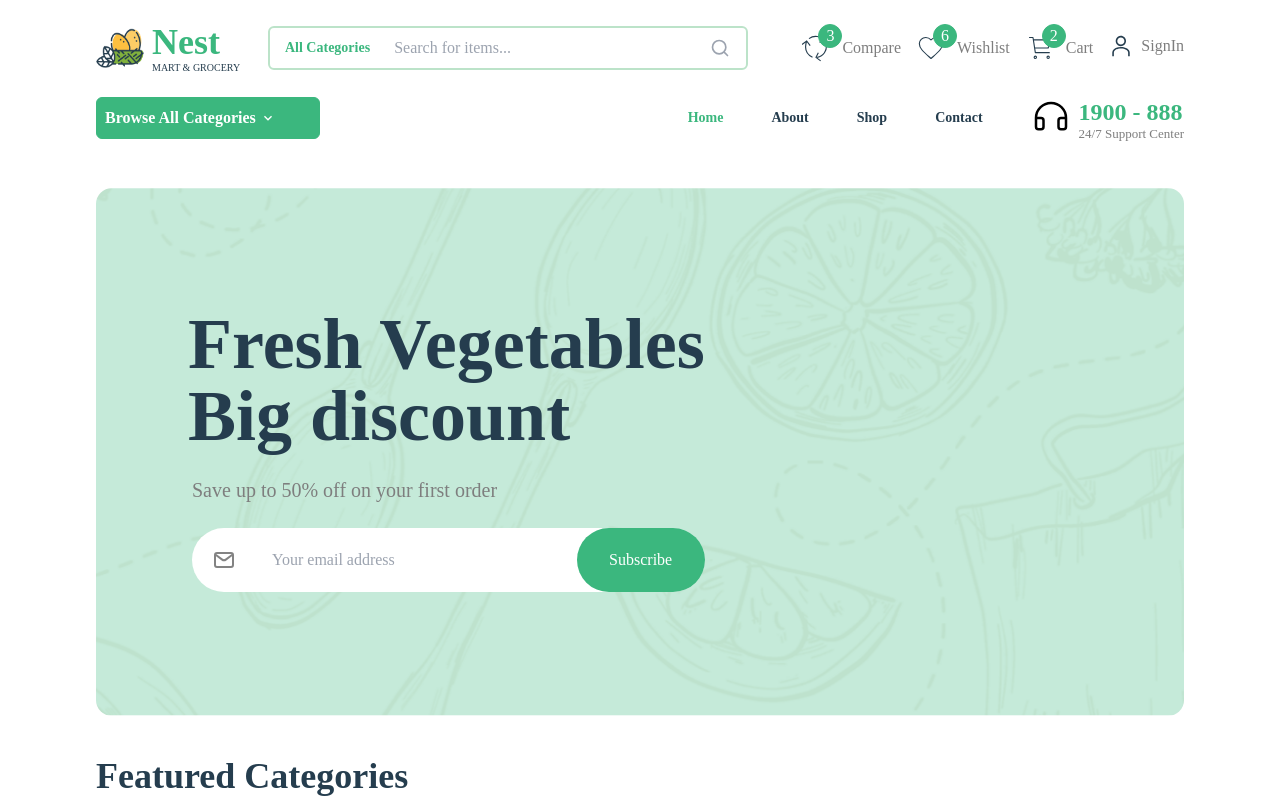
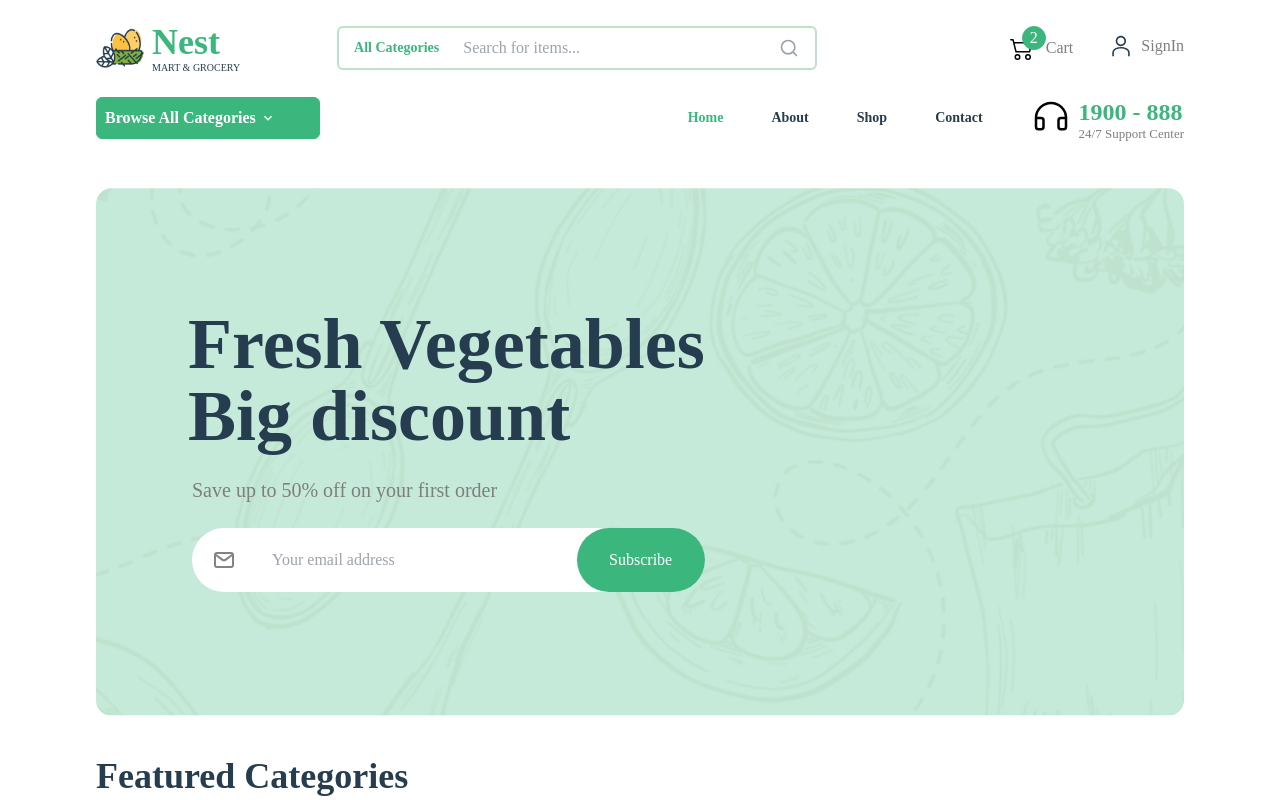
Before and after one commit to vicktor349/nestmart, a Next.js app: page / in a window 1280 px wide. Shown: the top 800 px of the page. Built offline with nearby package versions, Linux system fonts and the light colour scheme.

Commit message:
removed links without pages

```diff
--- a/components/Navbar.js
+++ b/components/Navbar.js
@@ -4,6 +4,7 @@ import Link from 'next/link'
 import { useRouter } from 'next/router'
 import { CiMenuBurger } from "react-icons/ci";
 import { CgClose } from "react-icons/cg";
+import { BsCart2 } from "react-icons/bs";
 
 const Navbar = () =>
 {
@@ -50,9 +51,6 @@ const Navbar = () =>
                                     <li>
                                         <Link href="/contact" className="text-primaryText block" style={{ color: activeColor("/contact") }} onClick={closeMobileMenu}>Contact</Link>
                                     </li>
-                                    <li>
-                                        <Link href="/signin" className="text-primaryText block" style={{ color: activeColor("/contact") }} onClick={closeMobileMenu}>Sign In</Link>
-                                    </li>
                                 </ul>
                             </div>
                         </div>
@@ -80,31 +78,17 @@ const Navbar = () =>
                     </section>
                 </div>
                 {/* THIRD SECTION OF DIV */}
-                <div className='flex items-center select-none ml-auto'>
-                    {/* compare div */}
-                    <div>
-                        <section className='ssm:hidden xl:flex items-center'>
-                            <Image src={"/images/icons/cycle.svg"} width={20} height={20} alt="cycle icon" className="h-7 w-7" />
-                            <div className="absolute ml-4 -mt-6 w-6 h-6 bg-primary text-white border border-primary rounded-full flex items-center justify-center">3</div>
-                            <Link className="text-[#7E7E7E] ml-3" href="#">Compare</Link>
-                        </section>
-                    </div>
-                    <div className='mx-4'>
-                        <section className='flex items-center'>
-                            <Image src={"/images/icons/love.svg"} width={100} height={100} alt="cycle icon" className="h-7 w-7" />
-                            <div className="absolute ml-4 -mt-6 w-6 h-6 bg-primary text-white border border-primary rounded-full flex items-center justify-center">6</div>
-                            <Link href="#" className="text-[#7E7E7E] ml-3 ssm:hidden xl:flex">Wishlist</Link>
-                        </section>
-                    </div>
+                <div className='flex items-center select-none ml-auto space-x-7'>
+                    {/* Cart div */}
                     <div>
                         <section className='flex items-center'>
-                            <Image src={"/images/icons/cart.svg"} width={20} height={20} alt="cycle icon" className="h-7 w-7" />
-                            <div className="absolute ml-4 -mt-6 w-6 h-6 bg-primary text-white border border-primary rounded-full flex items-center justify-center">2</div>
+                            <BsCart2 className="h-6 w-6" />
+                            <div className="absolute ml-3 -mt-5 w-6 h-6 bg-primary text-white border border-primary rounded-full flex items-center justify-center">2</div>
                             <Link href="#" className="text-[#7E7E7E] ml-3 ssm:hidden xl:flex">Cart</Link>
                         </section>
                     </div>
                     <div className='mb-1 ml-2'>
-                        <section className='ssm:hidden xl:flex items-center'>
+                        <section className='flex items-center'>
                             <Image src={"/images/icons/profile.svg"} width={20} height={20} alt="cycle icon" className="h-10 w-10" />
                             <Link href="/signin" className="text-[#7E7E7E]">SignIn</Link>
                         </section>
```
